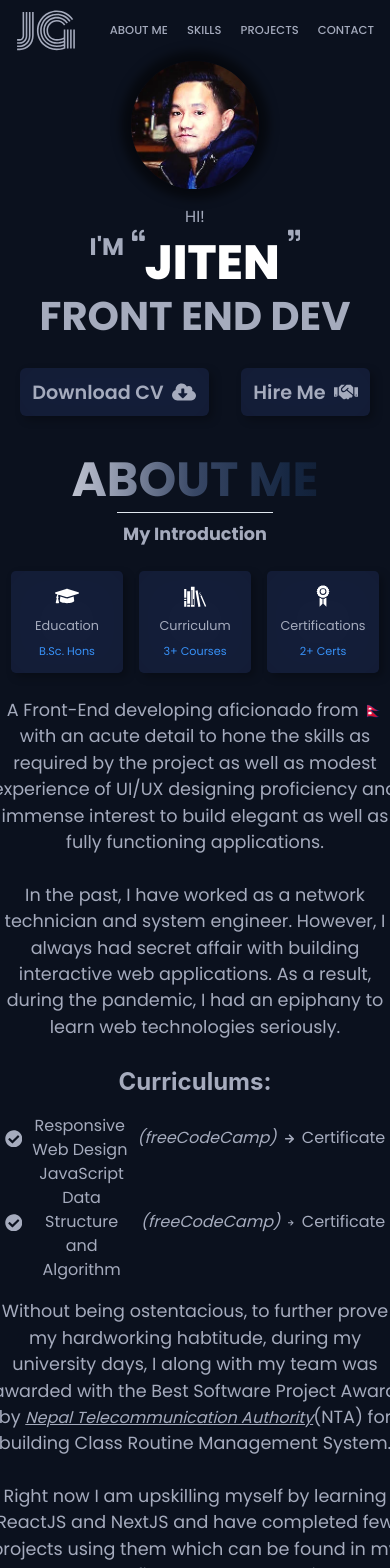
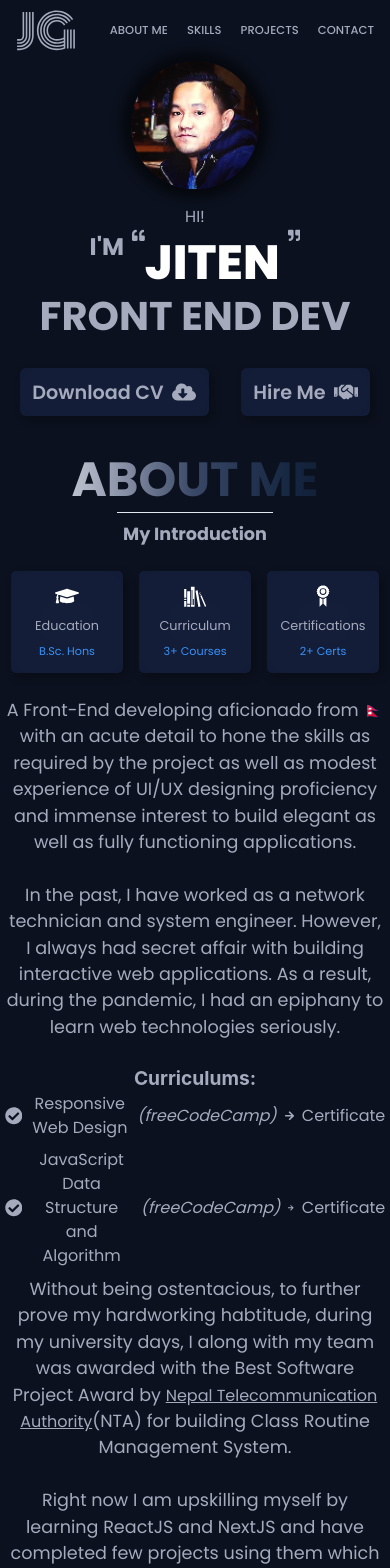
Before and after one commit to zeetaengrg/portfolio, a Next.js app: page / in a window 390 px wide. Shown: the top 1568 px of the page. Built offline with nearby package versions, Linux system fonts and the light colour scheme.

Commit message:
fix(padding): padding issue in mobile screens fixed

```diff
--- a/components/elements/AboutMeText/AboutMeText.jsx
+++ b/components/elements/AboutMeText/AboutMeText.jsx
@@ -14,7 +14,6 @@ import {
   specialLinkStyle,
 } from "./AboutMeTextStyles";
 import { FaCheckCircle, FaArrowRight } from "react-icons/fa";
-import { FiCornerDownRight } from "react-icons/fi";
 import { curriculums } from "../../../data/about-data";
 
 const MotionBox = motion(Box);
@@ -23,7 +22,7 @@ const AboutMeText = () => {
   return (
     <>
       <MotionBox
-        p={{ base: "1.5rem 0rem", md: "1rem" }}
+        p={{ base: "1.5rem 1rem", md: "1.5rem 5rem" }}
         fontSize={{ base: "1.1rem", md: "1.2rem" }}
         textAlign="center"
         variants={commonVariants}
@@ -58,12 +57,11 @@ const AboutMeText = () => {
         learn web technologies seriously.
         <br />
         <br />
-        <Heading as="h3" fontSize="1.5rem">
+        <Heading as="h3" fontSize={{ base: "1.2rem", md: "1.5rem" }}>
           Curriculums:
         </Heading>
-        <Box m="1rem">
-          {curriculums.map(curriculum => (
-            <List key={curriculum.id}>
+        {curriculums.map((curriculum) => (
+          <List key={curriculum.id} mb="0.5rem">
             <ListItem
               display="flex"
               alignItems="center"
@@ -87,7 +85,12 @@ const AboutMeText = () => {
               >
                 <i>(freeCodeCamp)</i>
               </Link>
-                <FaArrowRight style={{ fontSize: { base: "1rem", md: "1.2rem" }, marginRight: "0.5rem" }}/>
+              <FaArrowRight
+                style={{
+                  fontSize: { base: "1rem", md: "1.2rem" },
+                  marginRight: "0.5rem",
+                }}
+              />
               <Link
                 target="_blank"
                 rel="noopener noreferrer nofollow"
@@ -104,7 +107,6 @@ const AboutMeText = () => {
             </ListItem>
           </List>
         ))}
-        </Box>
         Without being ostentacious, to further prove my hardworking habtitude,
         during my university days, I along with my team was awarded with the
         Best Software Project Award by{" "}
--- a/components/elements/AboutMeText/AboutMeTextStyles.js
+++ b/components/elements/AboutMeText/AboutMeTextStyles.js
@@ -34,5 +34,4 @@ export const specialLinkStyle = {
     fontSize: { base: "1rem", md: "1.2rem" },
     fontWeight: "normal",
     textDecoration: "underline",
-    fontStyle: "italic",
 }
--- a/components/templates/AboutMe/AboutMe.jsx
+++ b/components/templates/AboutMe/AboutMe.jsx
@@ -14,7 +14,7 @@ const AboutMe = () => {
             <Header heading="About Me" id="aboutme" />
             <LineDivider />
             <SubHeader subHeading="My Introduction" />
-            <Box p={{ base: "1.5rem", md: "2rem 5rem", lg: "2rem 10rem" }}>
+            <Box p={{ base: "1.5rem 3rem", md: "2rem 5rem", lg: "2rem 10rem" }}>
                 <Flex direction="column" alignItems="center">
                     <Flex gap={{ base: "0.5rem", md: "1rem" }}>
                         <AboutMeWrapper />
```
Lines whose indentation alone changed are shown as unchanged.
